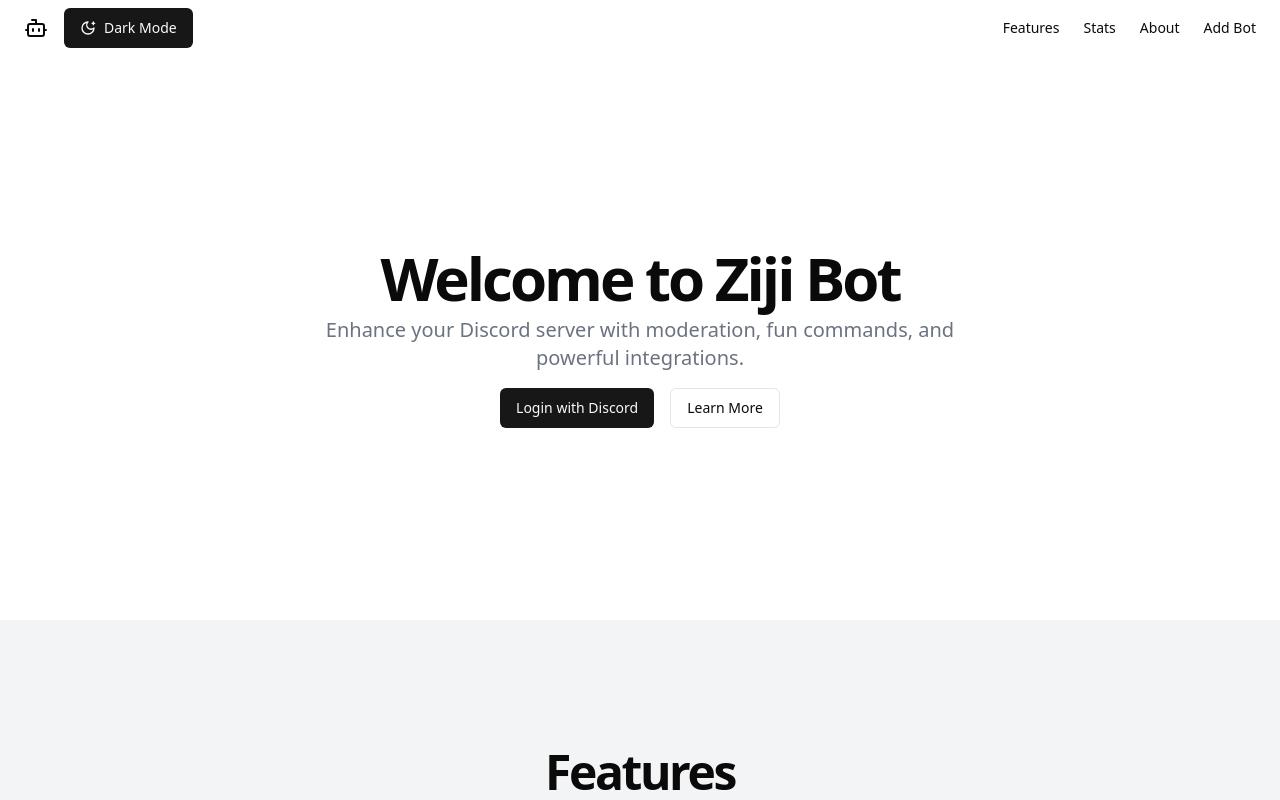
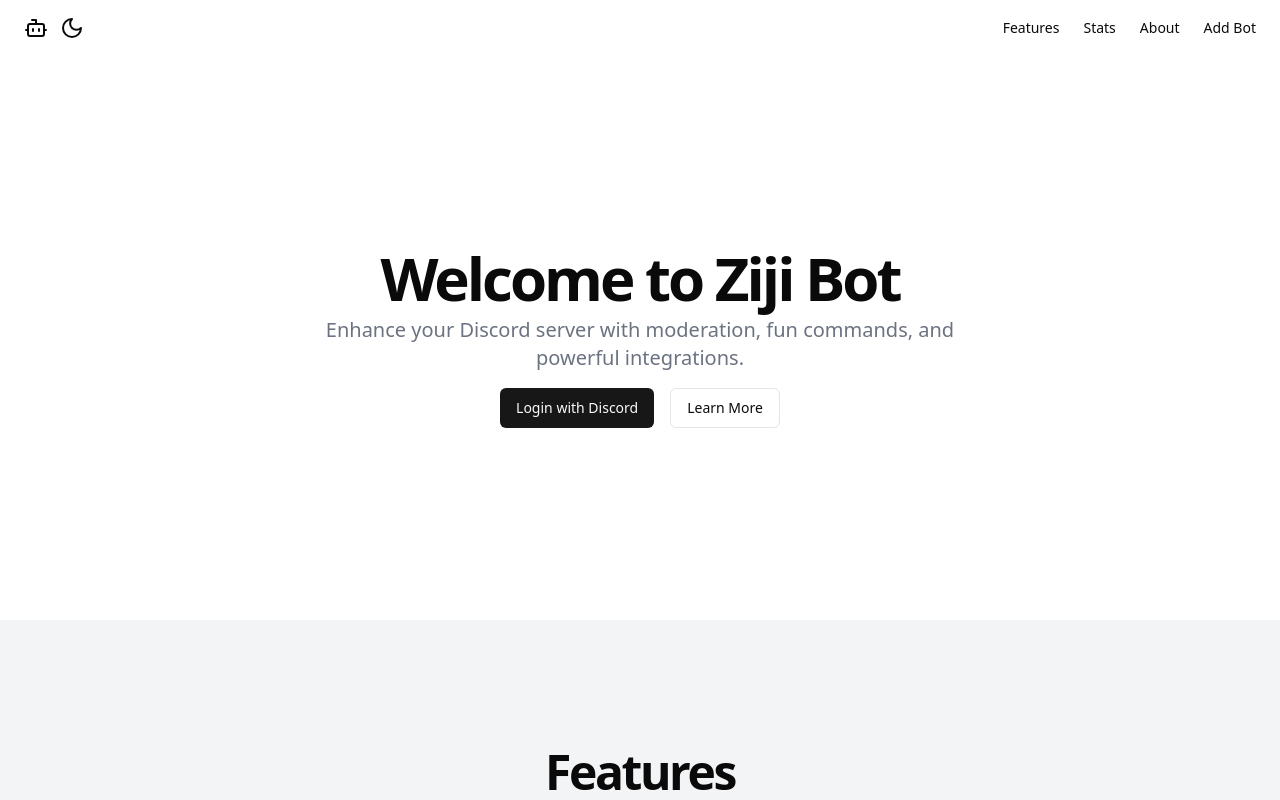
Before and after one commit to TuHiN22/MusicBotWebsite, a Next.js app: page /home in a window 1280 px wide. Shown: the top 800 px of the page. Built offline with nearby package versions, Linux system fonts and the light colour scheme.

Commit message:
add layout

```diff
--- /dev/null
+++ b/src/components/footer.js
@@ -0,0 +1,21 @@
+import Link from "next/link";
+
+export default function Footer() {
+	return (
+		<footer className='flex flex-col gap-2 sm:flex-row py-6 w-full shrink-0 items-center px-4 md:px-6 border-t'>
+			<p className='text-xs text-gray-500 dark:text-gray-400'>© 2024 Ziji Bot. All rights reserved.</p>
+			<nav className='sm:ml-auto flex gap-4 sm:gap-6'>
+				<Link
+					className='text-xs hover:underline underline-offset-4'
+					href='https://github.com/zijipia/Ziji-bot-discord'>
+					GitHub
+				</Link>
+				<Link
+					className='text-xs hover:underline underline-offset-4'
+					href='https://github.com/zijipia/Ziji-bot-discord?tab=MIT-1-ov-file'>
+					License
+				</Link>
+			</nav>
+		</footer>
+	);
+}
--- /dev/null
+++ b/src/components/header.js
@@ -0,0 +1,59 @@
+import Link from "next/link";
+import { Bot, Moon, Sun } from "lucide-react";
+import { useState } from "react";
+
+export default function header() {
+	const [isDarkMode, setIsDarkMode] = useState(false);
+
+	const toggleDarkMode = () => {
+		setIsDarkMode(!isDarkMode);
+		document.body.classList.toggle("dark", !isDarkMode);
+	};
+
+	return (
+		<header className='px-4 lg:px-6 h-14 flex items-center'>
+			<Link
+				className='flex items-center justify-center'
+				href='#'>
+				<Bot className='h-6 w-6' />
+				<span className='sr-only'>Ziji Bot</span>
+			</Link>
+			<Link
+				className='flex ml-3 items-center justify-center'
+				href='#'>
+				{isDarkMode ?
+					<Sun
+						className='h-6 w-6'
+						onClick={toggleDarkMode}
+					/>
+				:	<Moon
+						className='h-6 w-6'
+						onClick={toggleDarkMode}
+					/>
+				}
+			</Link>
+			<nav className='ml-auto flex gap-4 sm:gap-6'>
+				<Link
+					className='text-sm font-medium hover:underline underline-offset-4'
+					href='#features'>
+					Features
+				</Link>
+				<Link
+					className='text-sm font-medium hover:underline underline-offset-4'
+					href='#stats'>
+					Stats
+				</Link>
+				<Link
+					className='text-sm font-medium hover:underline underline-offset-4'
+					href='#about'>
+					About
+				</Link>
+				<Link
+					className='text-sm font-medium hover:underline underline-offset-4'
+					href={"https://discord.com/oauth2/authorize?client_id=" + process.env.DISCORD_CLIENT_ID}>
+					Add Bot
+				</Link>
+			</nav>
+		</header>
+	);
+}
--- /dev/null
+++ b/src/components/layout.js
@@ -0,0 +1,46 @@
+import Header from "./header";
+import Footer from "./footer";
+import { useState, useEffect } from "react";
+import { CircleFadingArrowUp } from "lucide-react";
+
+const Layout = ({ children }) => {
+	const [showScroll, setShowScroll] = useState(false);
+
+	useEffect(() => {
+		window.addEventListener("scroll", checkScrollTop);
+		return () => {
+			window.removeEventListener("scroll", checkScrollTop);
+		};
+	}, []);
+
+	const checkScrollTop = () => {
+		console.log(window.scrollY);
+		if (!showScroll && window.scrollY > 400) {
+			setShowScroll(true);
+		} else {
+			setShowScroll(false);
+		}
+	};
+
+	const scrollTop = () => {
+		window.scrollTo({ top: 0, behavior: "smooth" });
+	};
+
+	return (
+		<div className='flex flex-col min-h-screen'>
+			<Header />
+			<main className='min-h-screen'>{children}</main>
+			<Footer />
+			{showScroll && (
+				<div className='fixed bottom-8 right-8 cursor-pointer'>
+					<CircleFadingArrowUp
+						className='h-6 w-6'
+						onClick={scrollTop}
+					/>
+				</div>
+			)}
+		</div>
+	);
+};
+
+export default Layout;
--- a/src/pages/home.js
+++ b/src/pages/home.js
@@ -1,64 +1,14 @@
 import Link from "next/link";
+import Layout from "@/components/layout";
 import { Button } from "@/components/ui/button";
 import { Card, CardContent, CardHeader, CardTitle } from "@/components/ui/card";
-import { Bot, Users, Server, Zap, MoonStar, Sun } from "lucide-react";
+import { Users, Server, Zap } from "lucide-react";
 import { signIn } from "next-auth/react";
-import { useState } from "react";
 
 export default function DiscordBotLanding() {
-	const [isDarkMode, setIsDarkMode] = useState(false);
-
-	const toggleDarkMode = () => {
-		setIsDarkMode(!isDarkMode);
-		document.body.classList.toggle("dark", !isDarkMode);
-	};
-
 	return (
 		<div className='flex flex-col min-h-screen'>
-			<header className='px-4 lg:px-6 h-14 flex items-center'>
-				<Link
-					className='flex items-center justify-center'
-					href='#'>
-					<Bot className='h-6 w-6' />
-					<span className='sr-only'>Ziji Bot</span>
-				</Link>
-				<div className='ml-4'>
-					<Button
-						onClick={toggleDarkMode}
-						variant={isDarkMode ? "outline" : "default"}>
-						{isDarkMode ?
-							<>
-								<Sun className='h-4 w-4' /> Light mode
-							</>
-						:	<>
-								<MoonStar className='h-4 w-4' /> Dark Mode
-							</>
-						}
-					</Button>
-				</div>
-				<nav className='ml-auto flex gap-4 sm:gap-6'>
-					<Link
-						className='text-sm font-medium hover:underline underline-offset-4'
-						href='#features'>
-						Features
-					</Link>
-					<Link
-						className='text-sm font-medium hover:underline underline-offset-4'
-						href='#stats'>
-						Stats
-					</Link>
-					<Link
-						className='text-sm font-medium hover:underline underline-offset-4'
-						href='#about'>
-						About
-					</Link>
-					<Link
-						className='text-sm font-medium hover:underline underline-offset-4'
-						href={"https://discord.com/oauth2/authorize?client_id=" + process.env.DISCORD_CLIENT_ID}>
-						Add Bot
-					</Link>
-				</nav>
-			</header>
+			<Layout>
 				<main className='flex-1'>
 					<section className='w-full py-12 md:py-24 lg:py-32 xl:py-48'>
 						<div className='container px-4 md:px-6'>
@@ -75,7 +25,7 @@
 									<Button
 										asChild
 										onClick={() => signIn("discord")}>
-									<span>Login with Discord</span>
+										<Link href='#'>Login with Discord</Link>
 									</Button>
 									<Button
 										variant='outline'
@@ -144,21 +94,7 @@
 						</div>
 					</section>
 				</main>
-			<footer className='flex flex-col gap-2 sm:flex-row py-6 w-full shrink-0 items-center px-4 md:px-6 border-t'>
-				<p className='text-xs text-gray-500 dark:text-gray-400'>© 2024 Ziji Bot. All rights reserved.</p>
-				<nav className='sm:ml-auto flex gap-4 sm:gap-6'>
-					<Link
-						className='text-xs hover:underline underline-offset-4'
-						href='https://github.com/zijipia/Ziji-bot-discord'>
-						GitHub
-					</Link>
-					<Link
-						className='text-xs hover:underline underline-offset-4'
-						href='https://github.com/zijipia/Ziji-bot-discord?tab=MIT-1-ov-file'>
-						License
-					</Link>
-				</nav>
-			</footer>
+			</Layout>
 		</div>
 	);
 }
```
Lines whose indentation alone changed are shown as unchanged.
